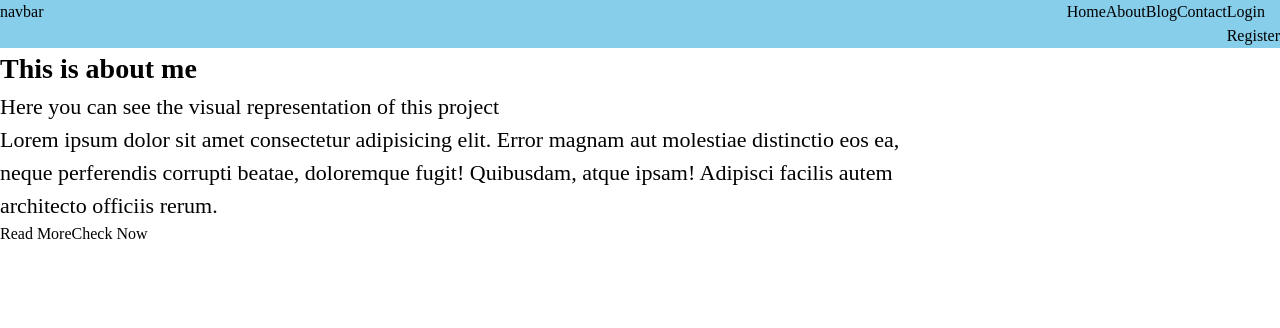
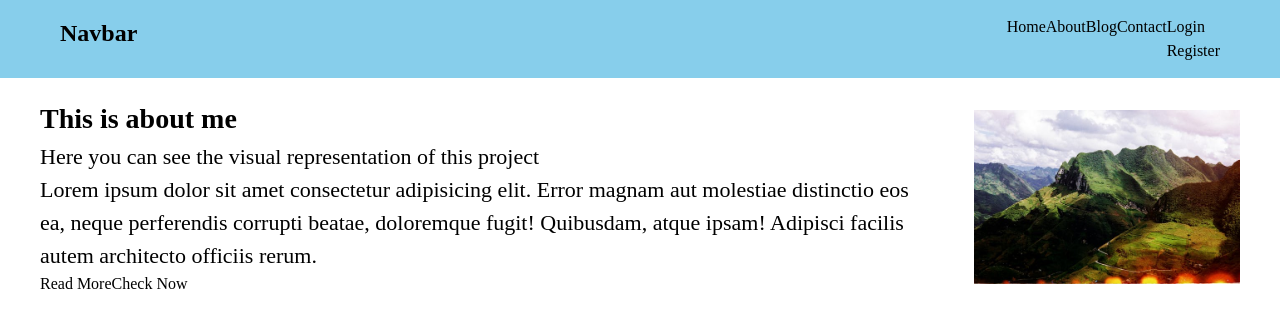
Before and after one commit to neelendrareddy9001/json_webtoken-authentication, a React (Create React App) app in the folder client/: page / in a window 1280 px wide. Shown: the top 328 px of the page. Built offline with nearby package versions, Linux system fonts and the light colour scheme.

Commit message:
adding componet ui

```diff
--- a/client/src/App.css
+++ b/client/src/App.css
@@ -4,15 +4,50 @@
 
 nav {
     background-color: skyblue;
+    padding: 0px 20px ;
+}
+.logo {
+    font-size: 24px;
+    font-weight: 800;
+    text-transform: capitalize;
+    transition: all 0.3s  ease-out;
+}
+.logo:hover {
+    letter-spacing: 2px;
+
+}
+nav ul li {
+    display: none;
+}
+nav .menu-icon {
+    display: flex;
 }
 
-@media screen and (max-width: 768px) {
+
+/* Home */
+.home-container {
+    gap: 40px;
+}
+.home-container .img-container img {
+    width: 100%;
+}
+
+@media screen and (min-width: 768px) {
+    nav {
+        padding: 20px 40px;
+    }
+    nav ul li {
+        display: none;
+    }
     nav .menu-icon {
         display: block;
     }
 }
 
 @media screen and (min-width: 960px) {
+    nav {
+        padding: 15px 60px;
+    }
     nav .menu-icon {
         display: none;
     }
--- a/client/src/Components/Home/Home.jsx
+++ b/client/src/Components/Home/Home.jsx
@@ -1,10 +1,10 @@
 import React from "react";
-import Img from '../../images/1.jpeg.jpg';
+import ImgPex from '../../images/pexel.jpg';
 
 const Home = () => {
   return (
     <section className="section-container">
-      <div className="home-container flex justify-between w-full max-w-[1240px]">
+      <div className="home-container container-flex">
         <div className="home">
           <h4 className="heading">This is about me</h4>
           <p>Here you can see the visual representation of this project</p>
@@ -20,7 +20,7 @@ const Home = () => {
           </div>
         </div>
         <div className="img-container">
-
+          <img src={ImgPex} alt="" />
         </div>
       </div>
     </section>
--- a/client/src/index.css
+++ b/client/src/index.css
@@ -17,6 +17,8 @@ h1,h2,h3,h4 {
   font-size: 28px;
   font-weight: 700;
 }
+
+
 p {
   font-size: 22px;
   font-weight: 500;
@@ -47,5 +49,9 @@ ul li {
   display: flex;
   justify-content: space-between;
   align-items: center;
-  flex-wrap: wrap;
+  flex-basis: 50%;
 }
+
+.section-container {
+  margin: 20px 40px;
+}
--- a/client/src/pages/About/About.jsx
+++ b/client/src/pages/About/About.jsx
@@ -3,7 +3,7 @@ import React from 'react'
 const About = () => {
   return (
     <section className='section-container'>
-      <h2>This is About Component</h2>
+      <h2>About Us</h2>
     </section>
   )
 }
```
Also changed, not shown: client/src/images/pexel.jpg (added).
